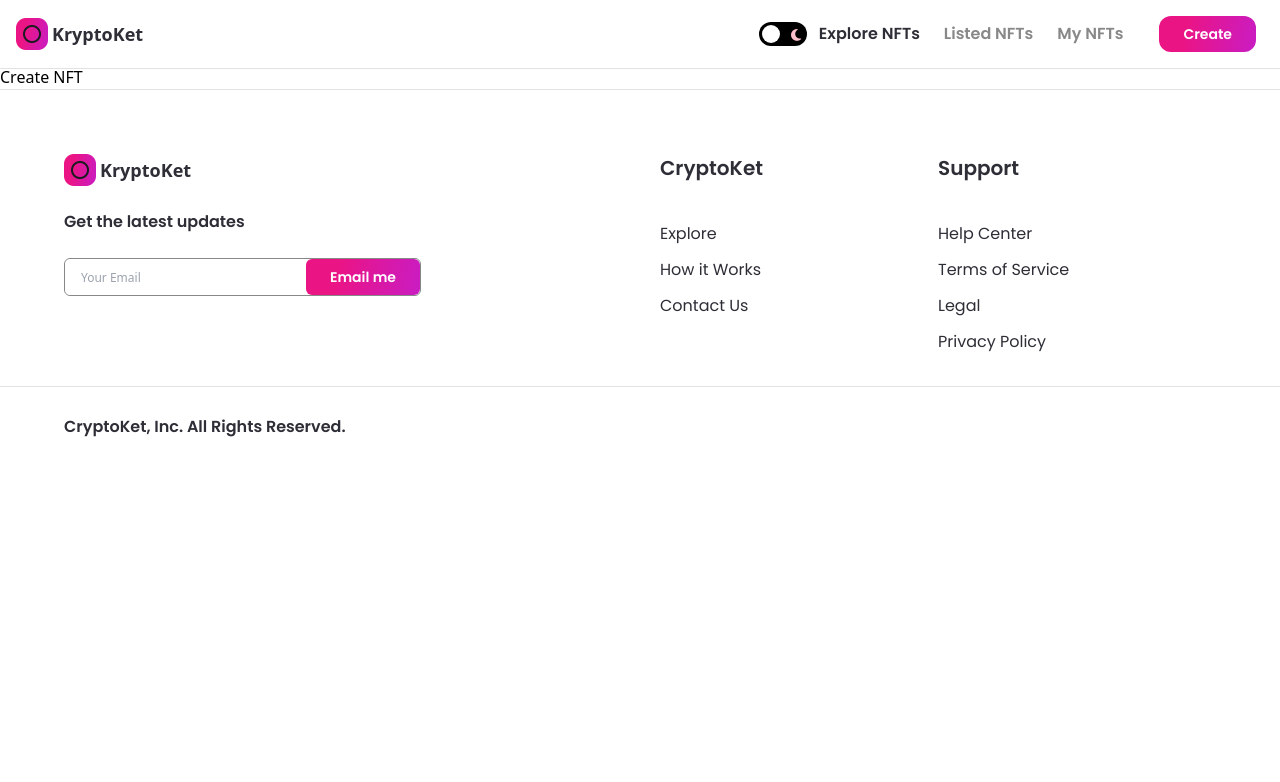
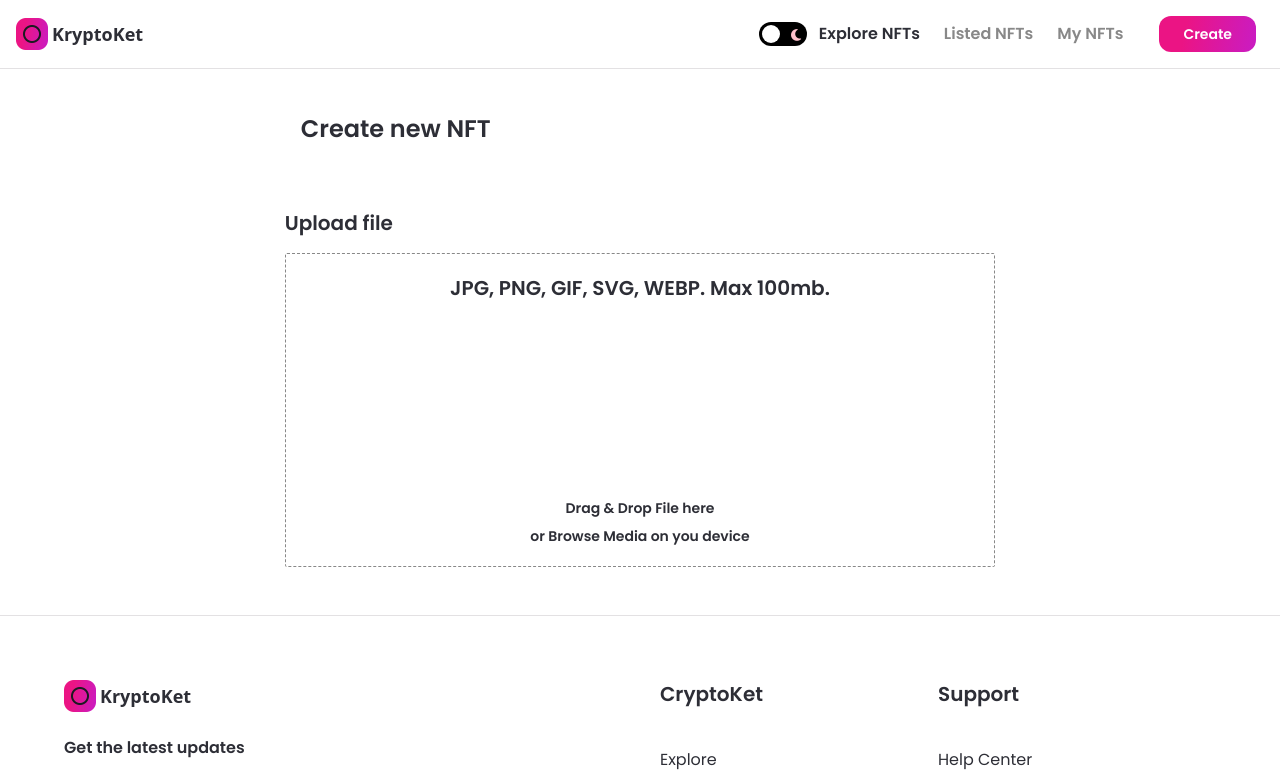
Before and after one commit to anyars-encarta/nft_marketplace, a Next.js app: page /create-nft in a window 1280 px wide. Shown: the top 782 px of the page. Built offline with nearby package versions, Linux system fonts and the light colour scheme.

Commit message:
Implement Createnew NFT Page with Dropzone input

```diff
--- a/app/create-nft/page.jsx
+++ b/app/create-nft/page.jsx
@@ -1,9 +1,97 @@
-import React from 'react'
+"use client";
+
+import { useState, useMemo, useCallback, useContext } from "react";
+import { redirect } from "next/navigation";
+import { useDropzone } from "react-dropzone";
+import Image from "next/image";
+import { useTheme } from "next-themes";
+import { Button } from "../../components";
+import images from "../../assets";
 
 const page = () => {
+  const [fileUrl, setFileUrl] = useState(null);
+  const { theme } = useTheme();
+
+  const onDrop = useCallback(() => {
+    // upload image to the ipfs blockchain
+  }, []);
+
+  const {
+    getRootProps,
+    getInputProps,
+    isDragActive,
+    isDragAccept,
+    isDragReject,
+  } = useDropzone({
+    onDrop,
+    accept: "image/*",
+    maxSize: 5000000,
+  });
+
+  const fileStyle = useMemo(() => {
+    `dark:bg-nft-black-1 bg-white border dark:border-white border-nft-gray-2 flex flex-col items-center p-5 rounded-sm border-dashed
+    ${isDragActive && "border-file-active"}
+    ${isDragAccept && "border-file-accept"}
+    ${isDragReject && "border-file-reject"}`;
+  }, [isDragActive, isDragAccept, isDragReject]);
+
   return (
-    <div>Create NFT</div>
-  )
-}
+    <div className="flex justify-center sm:px-4 p-12">
+      <div className="w-3/5 md:w-full">
+        <h1 className="font-poppins dark:text-white text-nft-black-1 text-2xl minlg:text-4xl font-semibold ml-4 xs:ml-0">
+          Create new NFT
+        </h1>
 
-export default page
+        <div className="mt-16">
+          <p className="font-poppins dark:text-white text-nft-black-1 font-semibold text-xl">
+            Upload file
+          </p>
+
+          <div className="mt-4">
+            <div
+              {...getRootProps()}
+              className={`${fileStyle} dark:bg-nft-black-1 bg-white border dark:border-white border-nft-gray-2 flex flex-col items-center p-5 rounded-sm border-dashed ${isDragActive && "border-file-active"} ${isDragAccept && "border-file-accept"} ${isDragReject && "border-file-reject"}`}
+            >
+              <input {...getInputProps()} />
+
+              <div className="flexCenter flex-col text-center">
+                <p className="font-poppins dark:text-white text-nft-black-1 font-semibold text-xl">
+                  JPG, PNG, GIF, SVG, WEBP. Max 100mb.
+                </p>
+
+                <div className="my-12 w-full flex justify-center">
+                  <Image
+                    src={images.upload}
+                    width={100}
+                    height={100}
+                    objectFit="contain"
+                    alt="file upload"
+                    className={theme === "light" ? "filter invert" : ""}
+                  />
+                </div>
+
+                <p className="font-poppins dark:text-white text-nft-black-1 font-semibold text-sm">
+                  Drag & Drop File here
+                </p>
+
+                <p className="font-poppins dark:text-white text-nft-black-1 font-semibold text-sm mt-2">
+                  or Browse Media on you device
+                </p>
+              </div>
+            </div>
+
+            {fileUrl && (
+              <aside>
+                <div>
+                  <img src={fileUrl} alt="asset_file" />
+                </div>
+              </aside>
+            )}
+          </div>
+        </div>
+      </div>
+    </div>
+  );
+};
+
+export default page;
--- a/package.json
+++ b/package.json
@@ -16,7 +16,8 @@
     "next-themes": "^0.4.4",
     "prettier": "^3.4.2",
     "react": "^19.0.0",
-    "react-dom": "^19.0.0"
+    "react-dom": "^19.0.0",
+    "react-dropzone": "^14.3.5"
   },
   "devDependencies": {
     "eslint-plugin-import": "^2.31.0",
```
Also changed, not shown: 1 other file (tests, documents, lock files or other folders).
